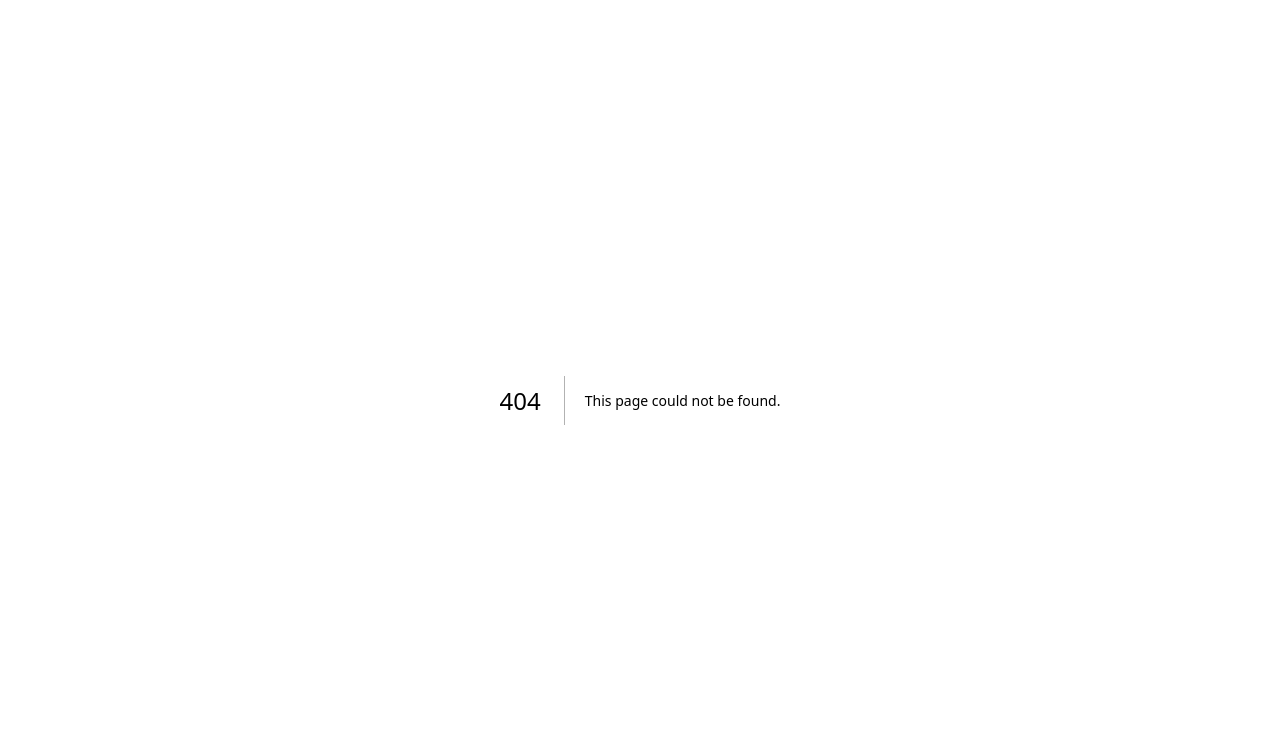
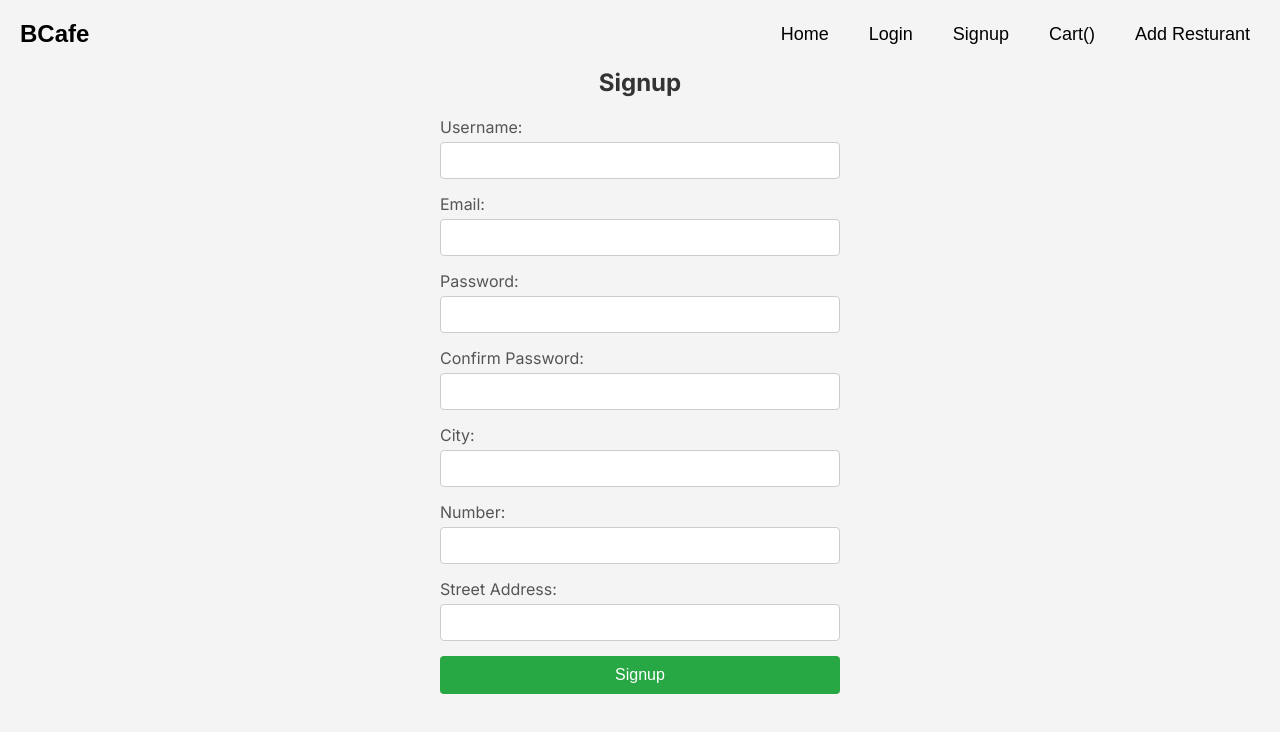
Before and after one commit to kaflebiplob/resturant, a Next.js app: page /userauth in a window 1280 px wide. Before the commit this address had no page. Shown: the top 732 px of the page. Built offline with nearby package versions, Linux system fonts and the light colour scheme.

Commit message:
user signup ui done

```diff
--- /dev/null
+++ b/src/app/_components/userSignup.tsx
@@ -0,0 +1,124 @@
+import React, { useState } from 'react';
+
+const UserSignup: React.FC = () => {
+  const [username, setUsername] = useState<string>('');
+  const [email, setEmail] = useState<string>('');
+  const [password, setPassword] = useState<string>('');
+  const [confirmPassword, setConfirmPassword] = useState<string>('');
+  const [city, setCity] = useState<string>('');
+  const [Cnumber, setCNumber] = useState<string>('');
+  const [streetAddress, setStreetAddress] = useState<string>('');
+  const [error, setError] = useState<string>('');
+
+  const handleSignup = (e: React.FormEvent) => {
+    e.preventDefault();
+
+    // Password and Confirm Password validation
+    if (password !== confirmPassword) {
+      setError('Passwords do not match');
+      return;
+    }
+
+    // Further processing (e.g., API call)
+    console.log({
+      username,
+      email,
+      password,
+      city,
+      Cnumber,
+      streetAddress,
+    });
+
+    // Reset form and error
+    setUsername('');
+    setEmail('');
+    setPassword('');
+    setConfirmPassword('');
+    setCity('');
+    setCNumber('');
+    setStreetAddress('');
+    setError('');
+  };
+
+  return (
+    <div style={{ maxWidth: '400px', margin: '0 auto' }}>
+      <h2>Signup</h2>
+      {error && <p style={{ color: 'red' }}>{error}</p>}
+      <form onSubmit={handleSignup}>
+        <div>
+          <label htmlFor="username">Username:</label>
+          <input
+            type="text"
+            id="username"
+            value={username}
+            onChange={(e) => setUsername(e.target.value)}
+            required
+          />
+        </div>
+        <div>
+          <label htmlFor="email">Email:</label>
+          <input
+            type="email"
+            id="email"
+            value={email}
+            onChange={(e) => setEmail(e.target.value)}
+            required
+          />
+        </div>
+        <div>
+          <label htmlFor="password">Password:</label>
+          <input
+            type="password"
+            id="password"
+            value={password}
+            onChange={(e) => setPassword(e.target.value)}
+            required
+          />
+        </div>
+        <div>
+          <label htmlFor="confirmPassword">Confirm Password:</label>
+          <input
+            type="password"
+            id="confirmPassword"
+            value={confirmPassword}
+            onChange={(e) => setConfirmPassword(e.target.value)}
+            required
+          />
+        </div>
+        <div>
+          <label htmlFor="city">City:</label>
+          <input
+            type="text"
+            id="city"
+            value={city}
+            onChange={(e) => setCity(e.target.value)}
+            required
+          />
+        </div>
+        <div>
+          <label htmlFor="number">Number:</label>
+          <input
+            type="text"
+            id="number"
+            value={Cnumber}
+            onChange={(e) => setCNumber(e.target.value)}
+            required
+          />
+        </div>
+        <div>
+          <label htmlFor="streetAddress">Street Address:</label>
+          <input
+            type="text"
+            id="streetAddress"
+            value={streetAddress}
+            onChange={(e) => setStreetAddress(e.target.value)}
+            required
+          />
+        </div>
+        <button type="submit">Signup</button>
+      </form>
+    </div>
+  );
+};
+
+export default UserSignup;
--- a/src/app/globals.css
+++ b/src/app/globals.css
@@ -278,3 +278,63 @@ td {
   font-size: 1.2em;
   font-weight: bold;
 }
+/* ------------------------UserSignup css---------------- */
+body {
+  font-family: Arial, sans-serif;
+  background-color: #f4f4f4;
+  margin: 0;
+  padding: 0;
+}
+
+.container {
+  max-width: 400px;
+  margin: 50px auto;
+  padding: 20px;
+  background-color: #fff;
+  box-shadow: 0 0 10px rgba(0, 0, 0, 0.1);
+  border-radius: 8px;
+}
+
+h2 {
+  text-align: center;
+  color: #333;
+  margin-bottom: 20px;
+}
+
+form div {
+  margin-bottom: 15px;
+}
+
+label {
+  display: block;
+  margin-bottom: 5px;
+  color: #555;
+}
+
+input {
+  width: 100%;
+  padding: 10px;
+  border: 1px solid #ccc;
+  border-radius: 4px;
+  box-sizing: border-box;
+}
+
+button {
+  width: 100%;
+  padding: 10px;
+  background-color: #28a745;
+  color: #fff;
+  border: none;
+  border-radius: 4px;
+  cursor: pointer;
+  font-size: 16px;
+}
+
+button:hover {
+  background-color: #218838;
+}
+
+p {
+  color: red;
+  text-align: center;
+}
--- /dev/null
+++ b/src/app/userauth/page.tsx
@@ -0,0 +1,18 @@
+'use client'
+import React from 'react'
+import CustomerHeader from '../_components/CustomerHeader'
+import UserSignup from '../_components/userSignup'
+
+const UserAuth = () => {
+  return (
+    <div>
+        <CustomerHeader/>
+     <div>
+
+    <UserSignup/>
+     </div>
+    </div>
+  )
+}
+
+export default UserAuth
```
